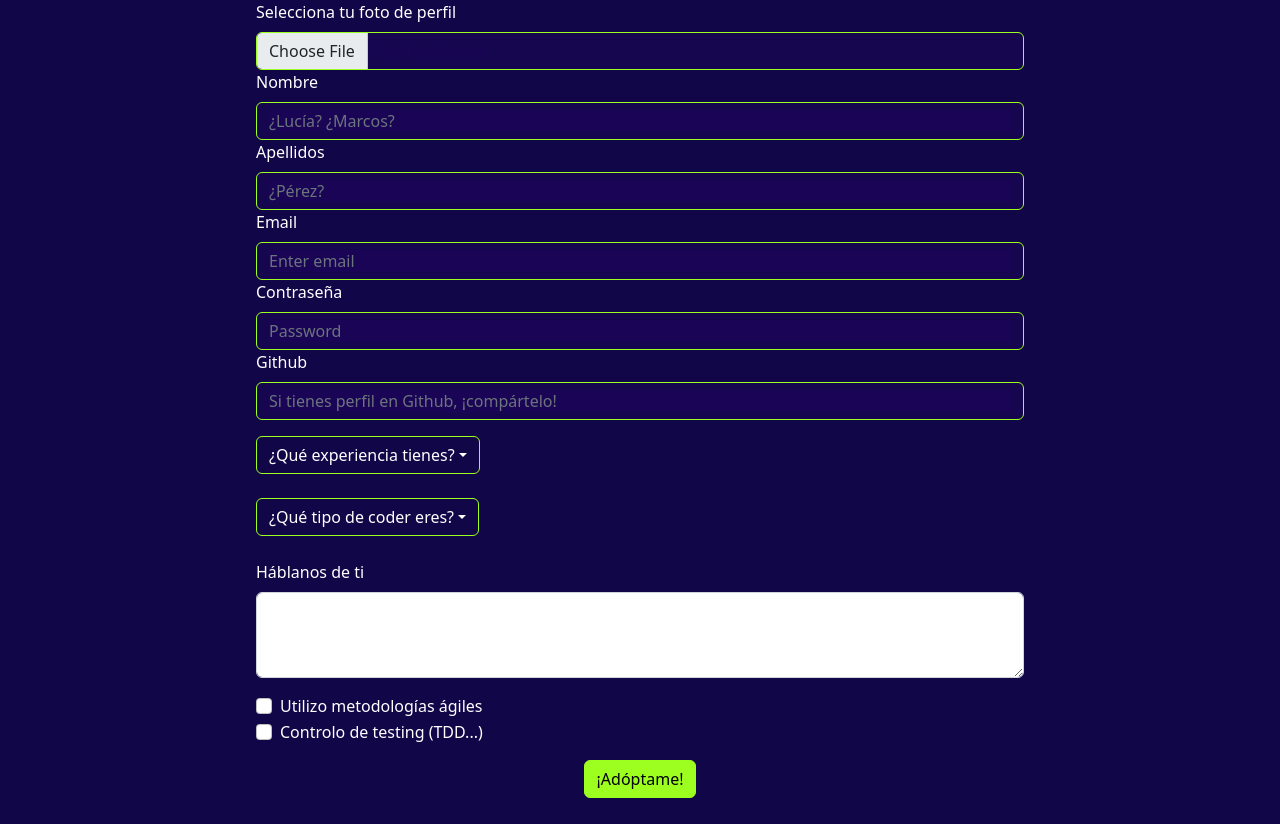
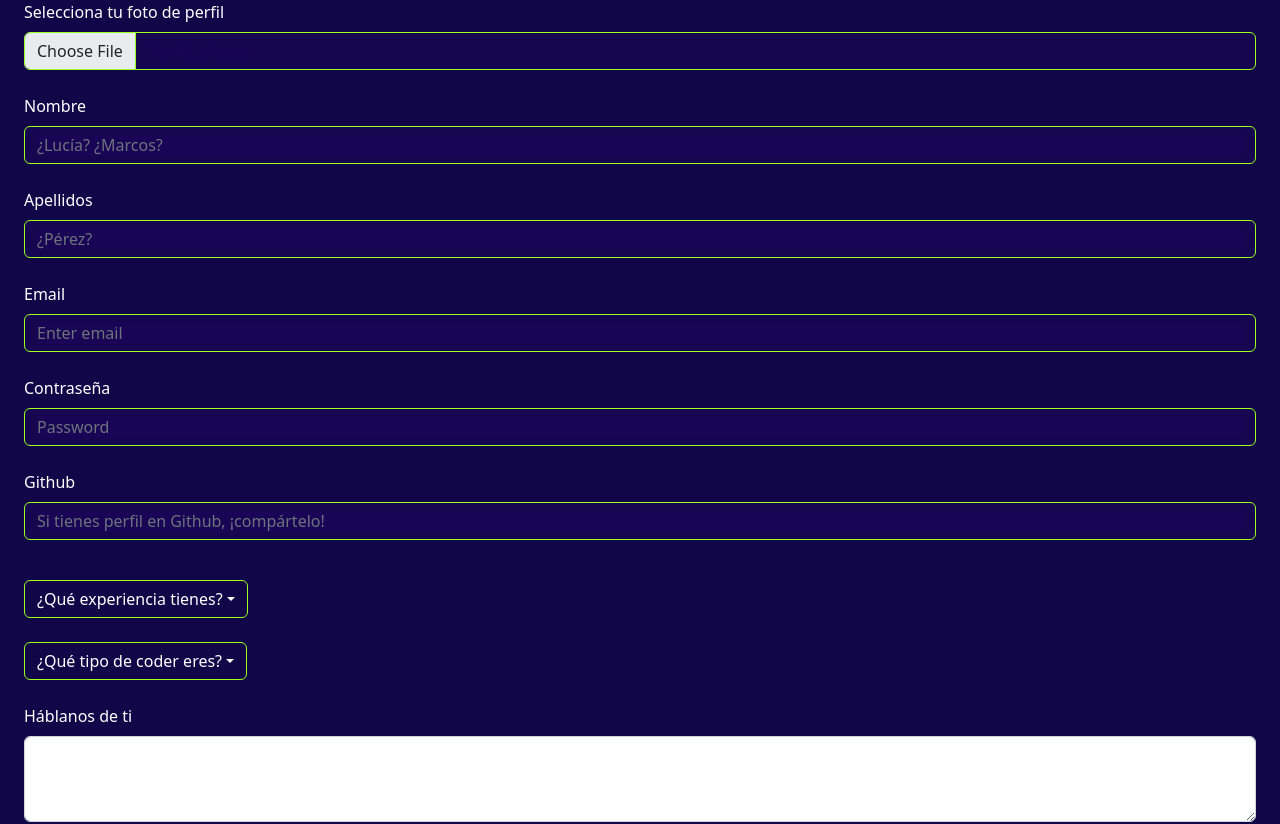
Before and after one commit to adoptacoder-app/adoptacoder, a React (Create React App) app: page / in a window 1280 px wide. Shown: the top 824 px of the page. Before the commit the page ends 800 px from the top, so only its background shows below. Built offline with nearby package versions, Linux system fonts and the light colour scheme; the HTML template or start-up script is replaced by a standard one.

Commit message:
add leading

```diff
--- a/src/assets/mol-form/form.css
+++ b/src/assets/mol-form/form.css
@@ -1,6 +1,7 @@
 .form{
-    width: 60%;
-    margin-left: 20%;
+    width: 100%;
+    padding-left: 1.5rem;
+    padding-right: 1.5rem;
     color: white;
 }
 
--- a/src/assets/mol-form/form.jsx
+++ b/src/assets/mol-form/form.jsx
@@ -10,6 +10,7 @@ function AdoptMeForm() {
       <Form.Group className="mb-3" controlId="formBasicEmail">
         <Form.Label>Selecciona tu foto de perfil</Form.Label>
         <Form.Control type="file" className="placeholderStyle"/>
+        <br></br>
         <Form.Label>Nombre</Form.Label>
           <Form.Control
             required
@@ -17,6 +18,7 @@ function AdoptMeForm() {
             placeholder="¿Lucía? ¿Marcos?"
             className="placeholderStyle"
           />
+           <br></br>
         <Form.Label>Apellidos</Form.Label>
           <Form.Control
             required
@@ -24,12 +26,15 @@ function AdoptMeForm() {
             placeholder="¿Pérez?"
             className="placeholderStyle"
           />
+           <br></br>
         <Form.Label>Email</Form.Label>
         <Form.Control type="email" placeholder="Enter email" className="placeholderStyle"/>
+        <br></br>
         <Form.Text className="text-muted">
         </Form.Text>
         <Form.Label>Contraseña</Form.Label>
         <Form.Control type="password" placeholder="Password" className="placeholderStyle"/>
+        <br></br>
         <Form.Label>Github</Form.Label>
           <Form.Control
             required
@@ -38,7 +43,7 @@ function AdoptMeForm() {
             className="placeholderStyle"
           />
       </Form.Group>
-
+      <br></br>
       <GenericDropdown className="boton" title="¿Qué experiencia tienes?" option1="Junior" option2="Mid" option3="Senior"/><br></br>
       <GenericDropdown title="¿Qué tipo de coder eres?" option1="Frontend" option2="Backend" option3="Fullstack"/><br></br>
 
@@ -46,18 +51,18 @@ function AdoptMeForm() {
         <Form.Label>Háblanos de ti</Form.Label>
         <Form.Control as="textarea" rows={3} />
       </Form.Group>
-
-
-
+      <br></br>
       <Form.Group className="mb-3" controlId="formBasicCheckbox">
-        <Form.Check type="checkbox" label="Utilizo metodologías ágiles" />
+        <Form.Check type="checkbox" label="Utilizo metodologías ágiles" /><br></br>
         <Form.Check type="checkbox" label="Controlo de testing (TDD...)" />
       </Form.Group>
+      <br></br>
       <div className="submitButtonContainer">
       <Button variant="primary" type="submit" className="submitButton">
         ¡Adóptame!
       </Button>
       </div>
+      <br></br>
     </Form>
     </div>
   );
```
